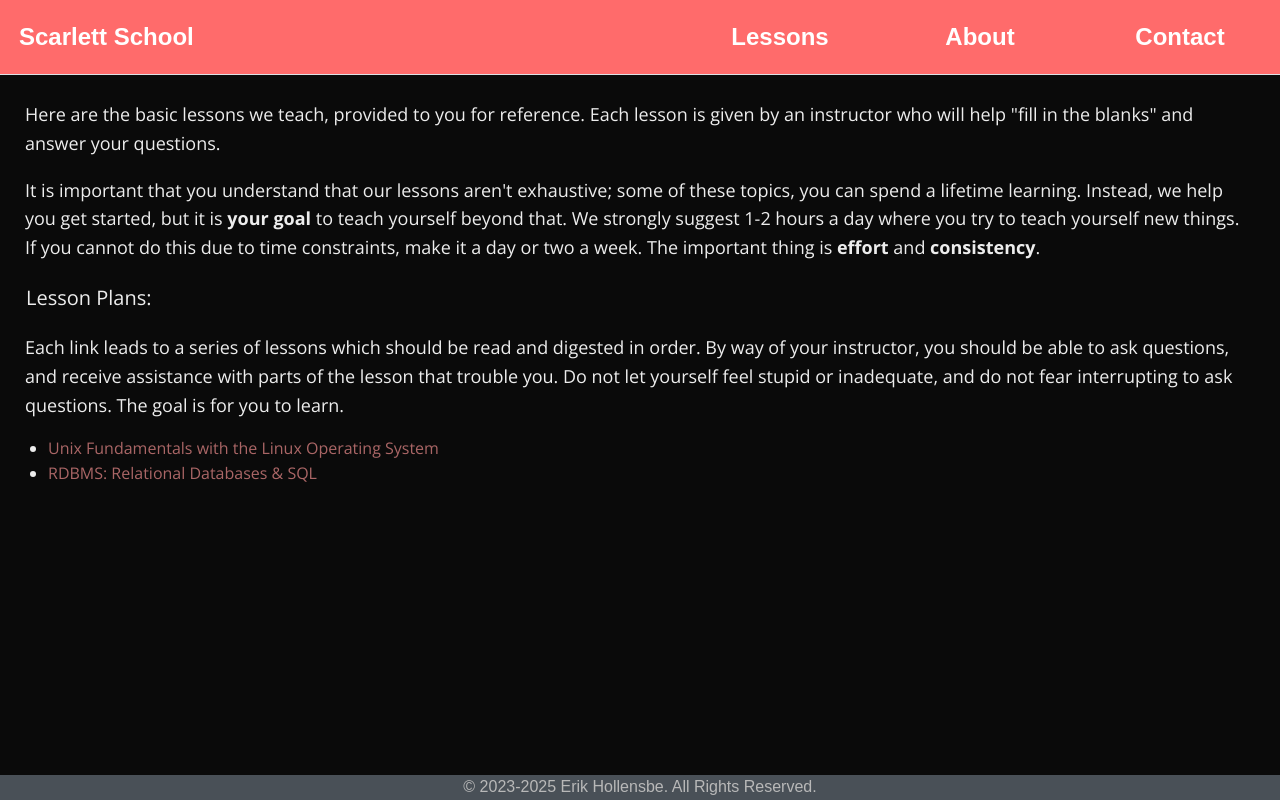
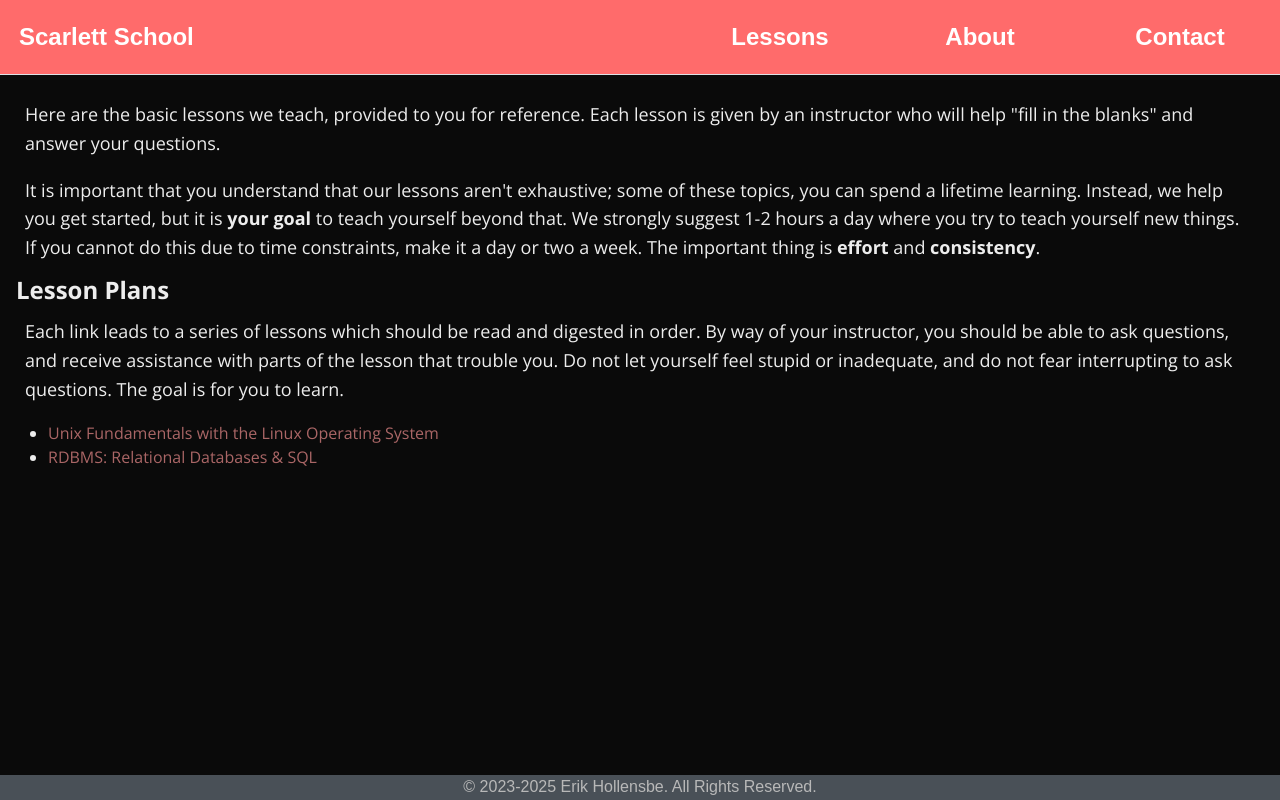
Before and after one commit to erikh/scarlett-school.nextjs, a Next.js app: page /lessons in a window 1280 px wide. Built offline with nearby package versions, Linux system fonts and the light colour scheme; a web font is replaced by a local one.

Commit message:
better
Signed-off-by: Erik Hollensbe <git@hollensbe.org>

```diff
--- a/src/app/lessons/page.js
+++ b/src/app/lessons/page.js
@@ -18,9 +18,7 @@ export default function Lessons() {
         constraints, make it a day or two a week. The important thing is{" "}
         <b>effort</b> and <b>consistency</b>.
       </Text>
-      <Text size="xl" className="maintext">
-        Lesson Plans:
-      </Text>
+      <h2>Lesson Plans</h2>
       <Text size="lg" className="maintext">
         Each link leads to a series of lessons which should be read and digested
         in order. By way of your instructor, you should be able to ask
```
